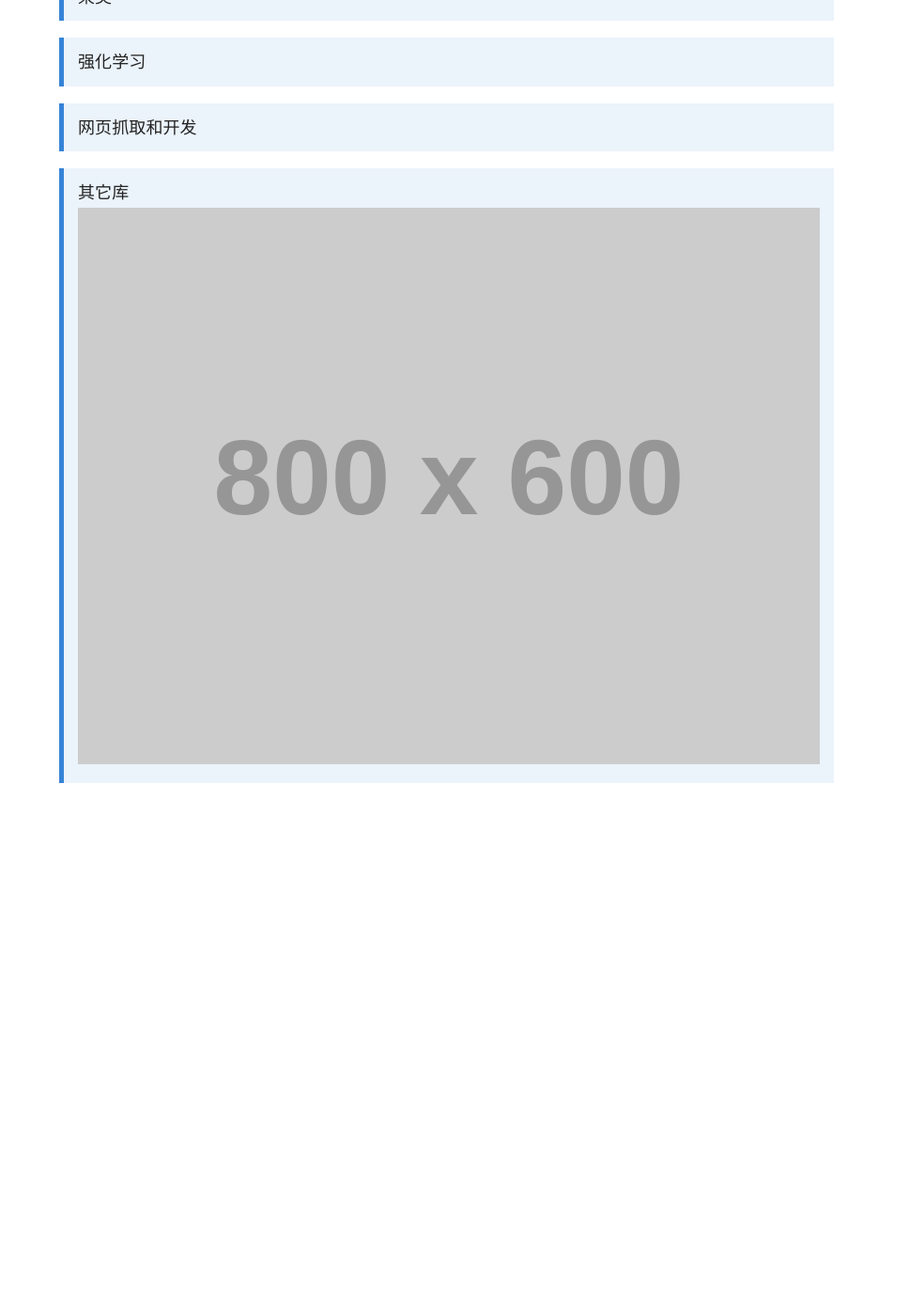
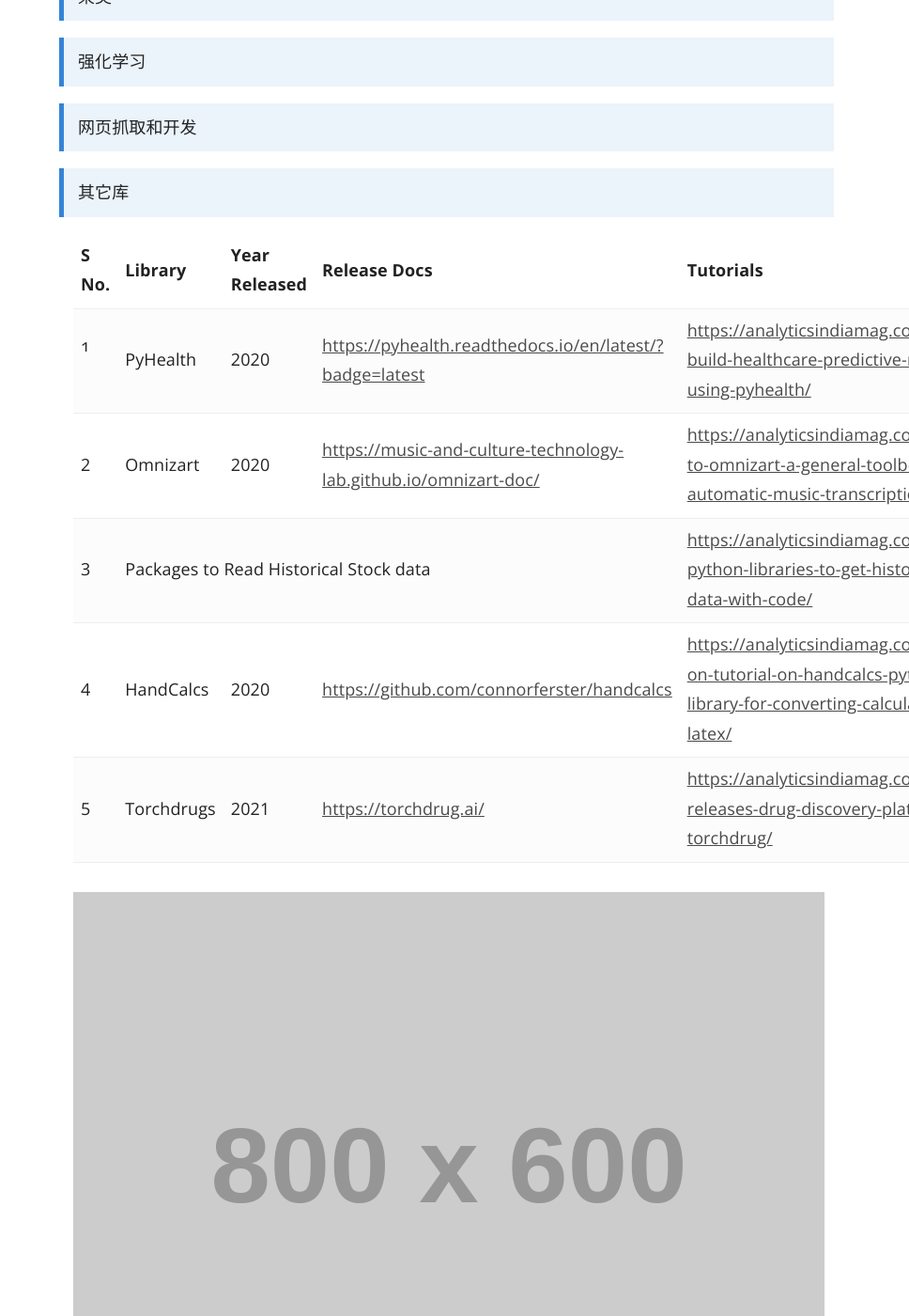
Before and after one commit to bashendixie/Machine_Learning_Notes, a Jekyll site: the page built from _docs/media/images.md, in a window 1280 px wide and 1400 px high, scrolled down 980 px. Shown: the whole window at 94% size, without its empty margins (312-1280 px from the left). Built offline with Jekyll 4.4.1, drawn with Linux system fonts in a browser that asks for light colours; before the commit the page ends 1851 px from its top, so only the background shows below that.

Commit message:
no message

```diff
--- a/_docs/media/images.md
+++ b/_docs/media/images.md
@@ -56,4 +56,144 @@
 
 
 > 其它库
+<table width="1303">
+	<tbody>
+		<tr>
+			<td width="44">
+				<strong>
+					S No.
+				</strong>
+			</td>
+			<td width="88">
+				<strong>
+					Library
+				</strong>
+			</td>
+			<td width="103">
+				<strong>
+					Year Released
+				</strong>
+			</td>
+			<td width="313">
+				<strong>
+					Release Docs
+				</strong>
+			</td>
+			<td width="755">
+				<strong>
+					Tutorials
+				</strong>
+			</td>
+		</tr>
+		<tr>
+			<td>
+				<p>
+					1
+				</p>
+			</td>
+			<td>
+				PyHealth
+			</td>
+			<td>
+				2020
+			</td>
+			<td>
+				<a href="https://pyhealth.readthedocs.io/en/latest/?badge=latest" data-wpel-link="external"
+				target="_blank" rel="follow">
+					https://pyhealth.readthedocs.io/en/latest/?badge=latest
+				</a>
+			</td>
+			<td>
+				<a href="https://analyticsindiamag.com/how-to-build-healthcare-predictive-models-using-pyhealth/"
+				data-wpel-link="internal">
+					https://analyticsindiamag.com/how-to-build-healthcare-predictive-models-using-pyhealth/
+				</a>
+			</td>
+		</tr>
+		<tr>
+			<td>
+				2
+			</td>
+			<td>
+				Omnizart
+			</td>
+			<td>
+				2020
+			</td>
+			<td>
+				<a href="https://music-and-culture-technology-lab.github.io/omnizart-doc/"
+				data-wpel-link="external" target="_blank" rel="follow">
+					https://music-and-culture-technology-lab.github.io/omnizart-doc/
+				</a>
+			</td>
+			<td>
+				<a href="https://analyticsindiamag.com/a-guide-to-omnizart-a-general-toolbox-for-automatic-music-transcription/"
+				data-wpel-link="internal">
+					https://analyticsindiamag.com/a-guide-to-omnizart-a-general-toolbox-for-automatic-music-transcription/
+				</a>
+			</td>
+		</tr>
+		<tr>
+			<td>
+				3
+			</td>
+			<td colspan="3">
+				Packages to Read Historical Stock data
+			</td>
+			<td>
+				<a href="https://analyticsindiamag.com/top-python-libraries-to-get-historical-stock-data-with-code/"
+				data-wpel-link="internal">
+					https://analyticsindiamag.com/top-python-libraries-to-get-historical-stock-data-with-code/
+				</a>
+			</td>
+		</tr>
+		<tr>
+			<td>
+				4
+			</td>
+			<td>
+				HandCalcs
+			</td>
+			<td>
+				2020
+			</td>
+			<td>
+				<a href="https://github.com/connorferster/handcalcs" data-wpel-link="external"
+				target="_blank" rel="follow">
+					https://github.com/connorferster/handcalcs
+				</a>
+			</td>
+			<td>
+				<a href="https://analyticsindiamag.com/hands-on-tutorial-on-handcalcs-python-library-for-converting-calculations-in-latex/"
+				data-wpel-link="internal">
+					https://analyticsindiamag.com/hands-on-tutorial-on-handcalcs-python-library-for-converting-calculations-in-latex/
+				</a>
+			</td>
+		</tr>
+		<tr>
+			<td>
+				5
+			</td>
+			<td>
+				Torchdrugs
+			</td>
+			<td>
+				2021
+			</td>
+			<td>
+				<a href="https://torchdrug.ai/" data-wpel-link="external" target="_blank"
+				rel="follow">
+					https://torchdrug.ai/
+				</a>
+			</td>
+			<td>
+				<a href="https://analyticsindiamag.com/pytorch-releases-drug-discovery-platform-torchdrug/"
+				data-wpel-link="internal">
+					https://analyticsindiamag.com/pytorch-releases-drug-discovery-platform-torchdrug/
+				</a>
+			</td>
+		</tr>
+	</tbody>
+</table>
+
 ![](//placehold.it/800x600)
```
